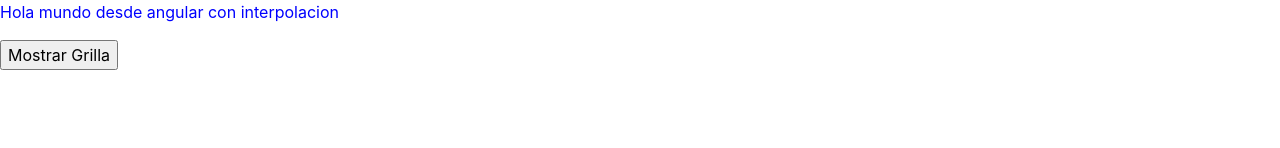
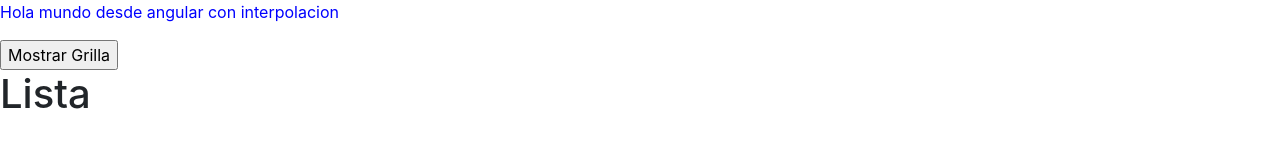
Before and after one commit to nicoacos7a/4k2-angular-clase2b, an Angular app: page / in a window 1280 px wide. Shown: the part 388-536 px from the top of the page. Built offline with nearby package versions, Linux system fonts and the light colour scheme.

Commit message:
prueba al repo desde VSC

```diff
--- a/src/app/articulos-lista/articulos-lista.component.html
+++ b/src/app/articulos-lista/articulos-lista.component.html
@@ -1,4 +1,6 @@
-<input type="button" value={{msjBoton}} (click)="mostrarOcultarGrilla()"/>
+<input type="button" value={{msjBoton}} (click)="mostrarOcultarGrilla()" />
+
+<h1>Lista</h1>
 
 <table class="table table-striped" *ngIf='verGrilla'>
     <thead class="thead-inverse">
```
